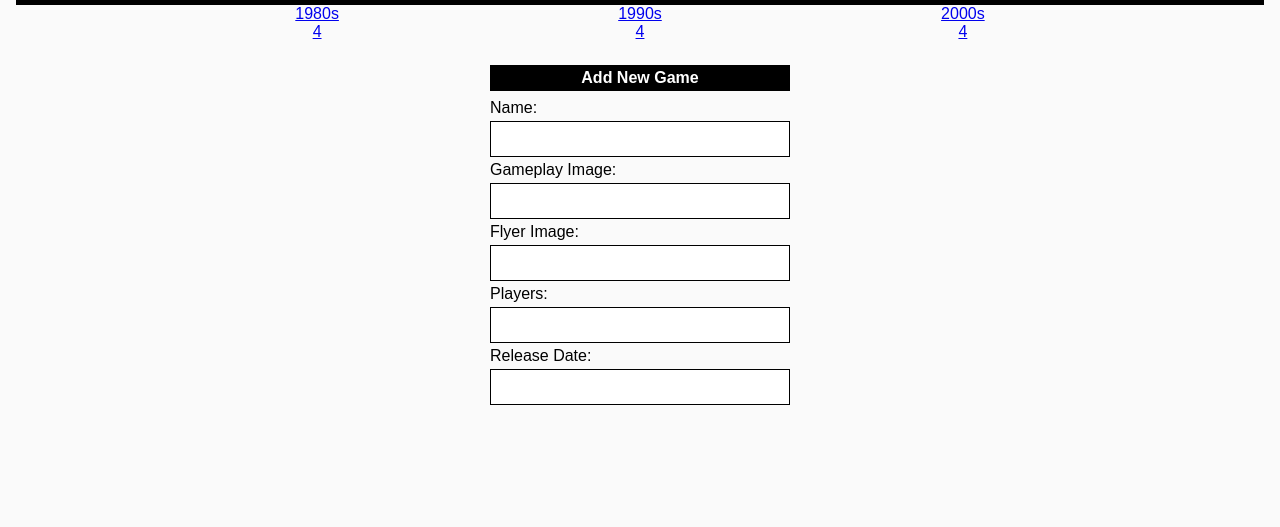
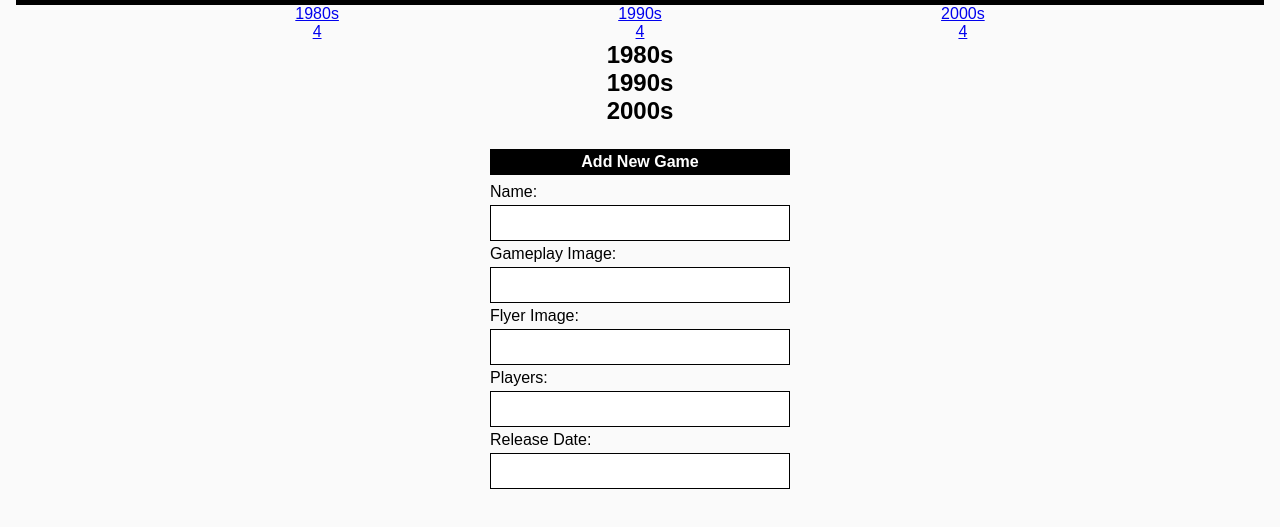
Before and after one commit to lerguan/back-to-the-past-arcade-room-collection, a plain HTML site: page index.html in a window 1280 px wide. Shown: the part 49-576 px from the top of the page. Drawn offline with Linux system fonts and the light colour scheme; no server answers.

Commit message:
create game-detail element in index.html

```diff
--- a/index.html
+++ b/index.html
@@ -40,6 +40,24 @@
             </div>
         </div>
 
+    <!-- Game Details -->
+    <div id="game-detail">
+            <div class="year_box">
+                <h2 class="year-label" id="year-1980s">1980s</h2>
+            </div>
+            <div class="year_box">
+                <h2 class="year-label" id="year-1990s">1990s</h2>
+            </div>
+            <div class="year_box">
+                <h2 class="year-label" id="year-2000s">2000s</h2>
+            </div>
+        <!-- <img class="flyer-image" src="./assets/image-placeholder.jpg" alt="Insert Name Here" />
+        <h2 class="name">Insert Name Here</h2>
+        <img class="gameplay-image" src="./assets/image-placeholder.jpg" alt="Insert Name Here" />
+        <h3 class="release-year">Insert Release Year Here</h3>
+        <h3 class="players">Insert players Here</h3> -->
+    </div>
+
 
     <!-- New Game Form -->
     <form id="new-game">
```
